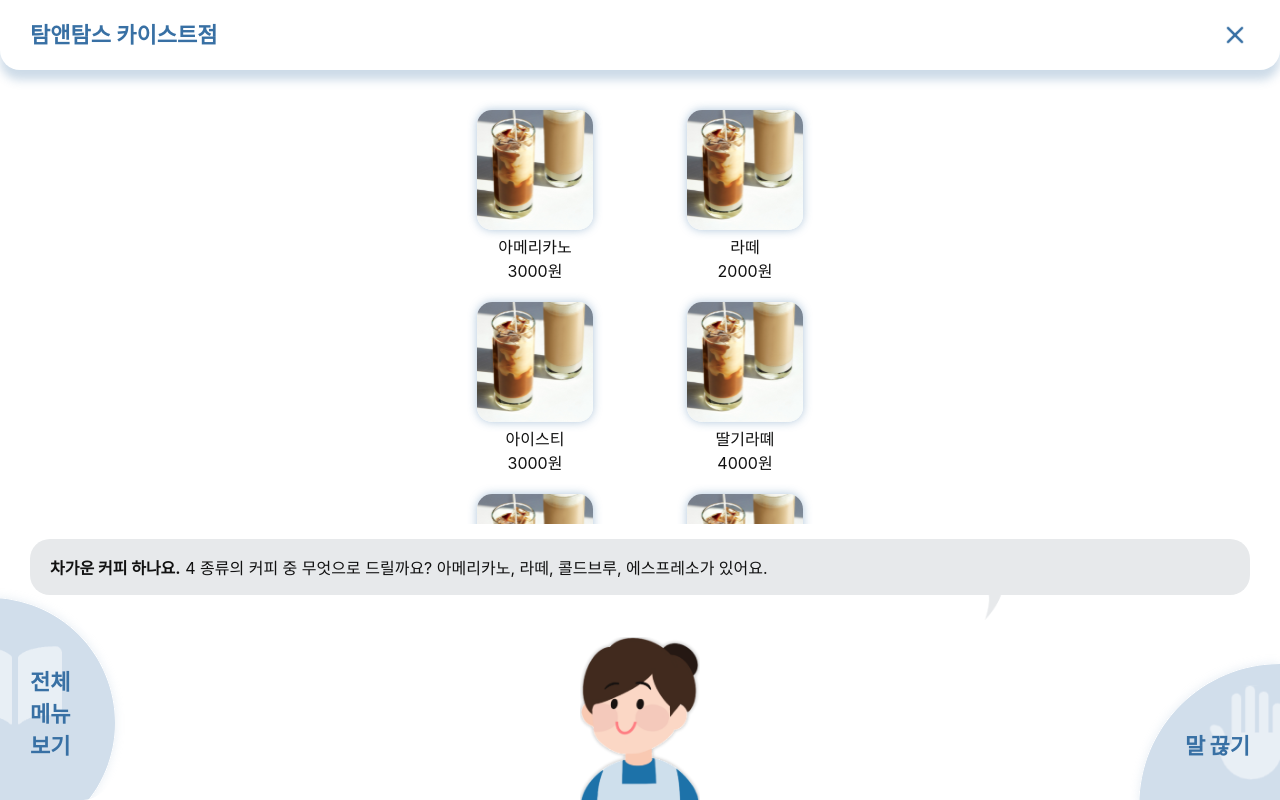
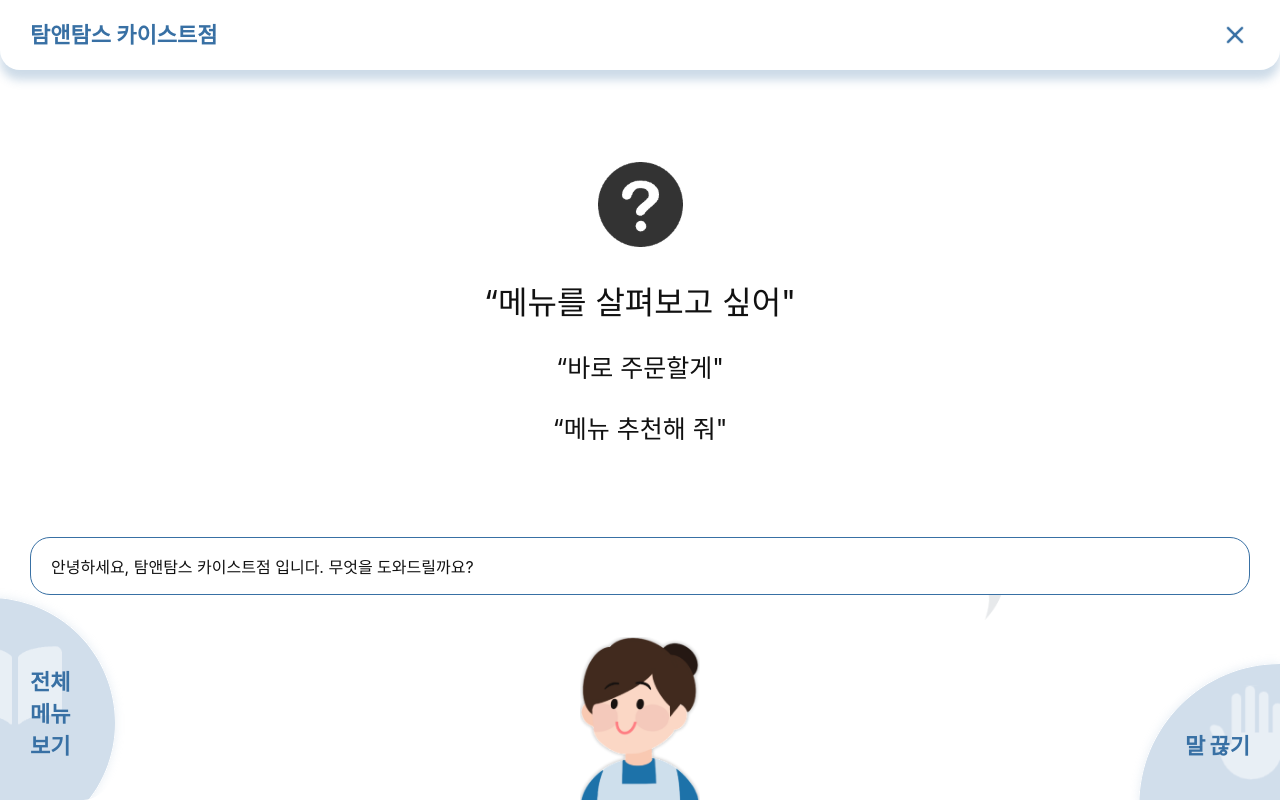
Before and after one commit to Hackaton-AiSK/AiSK-frontend, a React (Create React App) app in the folder aisk-app/: page /store/1 in a window 1280 px wide. Built offline with nearby package versions, Linux system fonts and the light colour scheme; a web font is replaced by a local one.

Commit message:
feat: fix detail

```diff
--- a/aisk-app/src/components/ChatBox.tsx
+++ b/aisk-app/src/components/ChatBox.tsx
@@ -13,11 +13,15 @@ interface ChatBoxProps {
 }
 
 const ChatBox: React.FC<ChatBoxProps> = ({ title }) => {
-  const { userState, setUserState } = useUserContext();
+  const { userState, setUserState, storeName } = useUserContext();
+  const { repeat, answer } = { repeat: '차가운 커피 하나요.', answer: '4 종류의 커피 중 무엇으로 드릴까요? 아메리카노, 라떼, 콜드브루, 에스프레소가 있어요.' };
+  const { menuText, menuInfo } = { menuText: '전체 메뉴', menuInfo: ' 보여드릴게요. 도움이 필요하시면 언제든지 말씀해 주세요.보여드릴게요. 도움이 필요하시면 언제든지 말씀해 주세요.보여드릴게요. 도움이 필요하시면 언제든지 말씀해 주세요.보여드릴게요. 도움이 필요하시면 언제든지 말씀해 주세요.보여드릴게요. 도움이 필요하시면 언제든지 말씀해 주세요.보여드릴게요. 도움이 필요하시면 언제든지 말씀해 주세요.보여드릴게요. 도움이 필요하시면 언제든지 말씀해 주세요.'};
+  const { infoText, infoInfo } = { infoText: '', infoInfo: `안녕하세요, ${storeName} 입니다. 무엇을 도와드릴까요?`};
   console.log(userState);
   return (
     <div className="chat-box-container">
-      <ChatBoxBubble repeat={'차가운 커피 하나요.'} answer={'4 종류의 커피 중 무엇으로 드릴까요? 아메리카노, 라떼, 콜드브루, 에스프레소가 있어요.'} />
+      <ChatBoxBubble repeat={userState === 'menu'? menuText : userState === 'idle'? infoText : repeat}
+      answer={userState === 'menu'? menuInfo : userState === 'idle' ? infoInfo : answer}/>
       <div className='agent-image-box'>
         <img src={agent} className="agent-image" alt='' />
       </div>
--- a/aisk-app/src/components/Header.tsx
+++ b/aisk-app/src/components/Header.tsx
@@ -2,6 +2,7 @@ import React from 'react';
 import '../css/Header.scss';
 import { useNavigate } from 'react-router-dom';
 import cancel from '../assets/images/cancel.svg';
+import { useUserContext } from '../context/UserContext';
 
 interface HeaderProps {
     title: string;
@@ -9,9 +10,11 @@ interface HeaderProps {
 
 const Header: React.FC<HeaderProps> = ({ title }) => {
     const navigate = useNavigate();
+    const { userState, setUserState } = useUserContext();
 
     const handleBackClick = () => {
       navigate(-1);
+      setUserState('idle');
     };
 
   return (
--- a/aisk-app/src/context/UserContext.tsx
+++ b/aisk-app/src/context/UserContext.tsx
@@ -3,15 +3,21 @@ import React, { ReactNode, createContext, useContext, useState } from 'react';
 interface UserContextType {
   userState: 'idle' | 'filter' | 'ordered' | 'finished' | 'menu';
   setUserState: React.Dispatch<React.SetStateAction<UserContextType['userState']>>;
+  storeId: number;
+  setStoreId: React.Dispatch<React.SetStateAction<number>>;
+  storeName: string;
+  setStoreName: React.Dispatch<React.SetStateAction<string>>;
 }
 
 const UserContext = createContext<UserContextType|undefined>(undefined);
 
 const UserProvider = ({ children }: { children: ReactNode }) => {
     const [userState, setUserState] = useState('idle' as UserContextType['userState']);
+    const [storeId, setStoreId] = useState(0);
+    const [storeName, setStoreName] = useState('');
 
     return (
-        <UserContext.Provider value={{ userState, setUserState }}>
+        <UserContext.Provider value={{ userState, setUserState, storeId, setStoreId, storeName, setStoreName}}>
           {children}
         </UserContext.Provider>
     );
--- a/aisk-app/src/css/ChatBox.scss
+++ b/aisk-app/src/css/ChatBox.scss
@@ -24,6 +24,7 @@
 .blur{
     position: absolute;
     bottom: 0;
+    z-index: 0;
 }
 
 .chat-box-ui{
@@ -33,7 +34,7 @@
     width: 100%;
     justify-content: space-between;
     align-items: end;
-    z-index: 1;
+    z-index: 10;
 }
 
 .chat-box-bubble{
@@ -43,6 +44,7 @@
     font-size: $font-mid;
     width: 100%;
     box-sizing: border-box;
+    border: $chat-box-border;
 }
 
 .chat-box-bubble-container{
@@ -51,9 +53,11 @@
     border-radius: $radius-large;
     font-size: $font-mid;
     display: flex;
+    position: relative;
     flex-direction: column;
     justify-content: end;
     align-items: end;
+    z-index: 1;
 }
 
 .chat-box-bubble-polygon{
--- a/aisk-app/src/css/Header.scss
+++ b/aisk-app/src/css/Header.scss
@@ -12,6 +12,7 @@
     box-shadow: $header-shadow;
     line-height: 30px;
     font-weight: bold;
+    z-index: 200;
 }
 .store-name {
     color: $app-main;
--- a/aisk-app/src/css/Info.scss
+++ b/aisk-app/src/css/Info.scss
@@ -10,7 +10,7 @@
     font-size: $font-large;
     p{
         font-size: 25px;
-        color: white;
+        color: $font-black;
     }
 }
 
--- a/aisk-app/src/css/_variables.scss
+++ b/aisk-app/src/css/_variables.scss
@@ -5,7 +5,7 @@ $header-bg: #fff;
 $app-main: #3870A4;
 $list-item-bg: #fff;
 $chat-box-bg: #fff;
-$chat-box-bubble-bg: #e7e9eb;
+$chat-box-bubble-bg: #fff;
 
 $font-black: #111;
 $font-white: #fff;
@@ -16,6 +16,7 @@ $search-bar-bg: linear-gradient(to right, #000000, #434343);
 
 $list-item-border: 1.5px solid $app-main;
 $search-bar-border: none;
+$chat-box-border: 1.5px solid $app-main;
 
 $item-shadow: 0 0 10px rgba(0, 0, 0, 0.1);
 $header-shadow: 0px 10px 10px rgba(56, 112, 164, 0.25);
--- a/aisk-app/src/pages/Store.tsx
+++ b/aisk-app/src/pages/Store.tsx
@@ -1,4 +1,4 @@
-import React from 'react';
+import React, { useEffect } from 'react';
 import { useParams } from 'react-router-dom';
 import { storeListData } from '../data/store';
 import '../css/Store.scss';
@@ -9,20 +9,22 @@ import Info from '../components/Info';
 import { UserContext, useUserContext } from '../context/UserContext';
 
 const StorePage: React.FC = () => {
-  const { userState, setUserState } = useUserContext();
+  const { userState, setUserState, setStoreId, setStoreName } = useUserContext();
   const { id } = useParams<{ id: string }>();
   const store = storeListData.find(store => store.id === Number(id));
 
   if (!store) {
     return <div>Store not found</div>;
+  } else{
+    setStoreId(Number(id));
+    setStoreName(store?.store || '');
   }
 
   return (
     <div>
         <div className="store-container">
             <Header title={store.store} />
-            <Menu title={'메뉴'} />
-            {/* <Info title={'정보'} /> */}
+            { userState !== 'idle' ? <Menu title={'메뉴'} /> : <Info title={'정보'} />}
             <ChatBox title={'채팅창'} />
         </div>
     </div>
```
